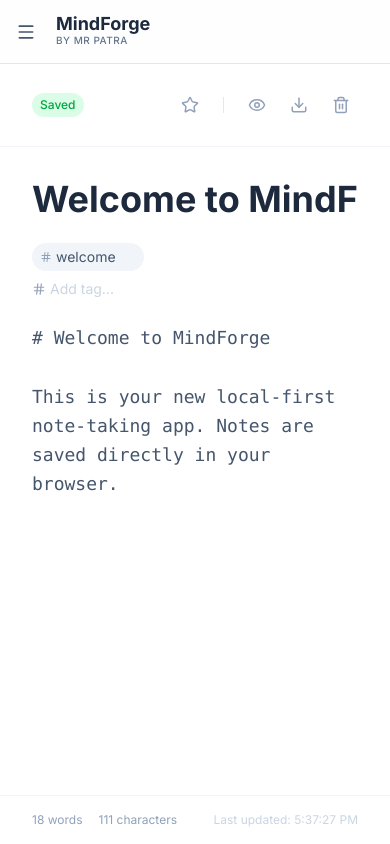
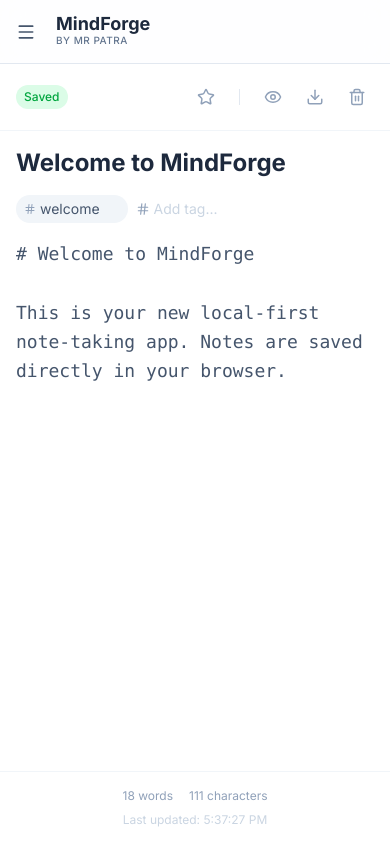
Before and after one commit to amitkumarpatra99/MindForge, a Next.js app: page /notes/13b56b64-14df-4efa-8edf-567d80291c27 in a window 390 px wide. Built offline with nearby package versions, Linux system fonts and the light colour scheme.

Commit message:
feat: Fully Responsive

```diff
--- a/app/components/Sidebar.js
+++ b/app/components/Sidebar.js
@@ -82,7 +82,7 @@ export default function Sidebar() {
             )}
 
             <aside className={`
-                fixed md:relative z-[60] h-screen w-80 flex flex-col
+                fixed md:relative z-[60] h-dvh w-80 flex flex-col
                 border-r border-slate-200 dark:border-slate-800
                 bg-slate-50/95 dark:bg-slate-900/95 backdrop-blur-xl transition-transform duration-300 ease-in-out
                 ${isMobileMenuOpen ? 'translate-x-0' : '-translate-x-full md:translate-x-0'}
--- a/app/layout.js
+++ b/app/layout.js
@@ -14,7 +14,7 @@ import Providers from "./components/Providers";
 export default function RootLayout({ children }) {
   return (
     <html lang="en" suppressHydrationWarning>
-      <body className={`${inter.className} flex h-screen overflow-hidden bg-white`}>
+      <body className={`${inter.className} flex h-dvh overflow-hidden bg-white`}>
         <Providers>
           <Sidebar />
           <div className="flex-1 overflow-auto pt-16 md:pt-0">
--- a/app/notes/[id]/page.js
+++ b/app/notes/[id]/page.js
@@ -76,7 +76,7 @@ export default function NoteEditor() {
   return (
     <div className="flex flex-col h-full bg-white dark:bg-slate-950 transition-colors">
       {/* Header */}
-      <header className="flex justify-between items-center px-8 py-6 border-b border-slate-100 dark:border-slate-800 bg-white/80 dark:bg-slate-950/80 backdrop-blur-sm sticky top-0 z-10">
+      <header className="flex justify-between items-center px-4 md:px-8 py-4 md:py-6 border-b border-slate-100 dark:border-slate-800 bg-white/80 dark:bg-slate-950/80 backdrop-blur-sm sticky top-0 z-10">
         <div className="flex items-center gap-4">
           <span className={`text-xs font-medium px-2 py-1 rounded-full ${status === 'Saved' ? 'bg-green-100 dark:bg-green-900/30 text-green-600 dark:text-green-400' : 'bg-yellow-100 dark:bg-yellow-900/30 text-yellow-600 dark:text-yellow-400'}`}>
             {status}
@@ -125,13 +125,13 @@ export default function NoteEditor() {
       </header>
 
       {/* Editor Area */}
-      <main className="flex-1 max-w-4xl w-full mx-auto p-8 flex flex-col gap-6 overflow-y-auto">
+      <main className="flex-1 max-w-4xl w-full mx-auto p-4 md:p-8 flex flex-col gap-4 md:gap-6 overflow-y-auto">
         <input
           type="text"
           value={note.title}
           onChange={(e) => handleChange('title', e.target.value)}
           placeholder="Note Title"
-          className="text-4xl font-bold text-slate-800 dark:text-slate-100 placeholder-slate-300 dark:placeholder-slate-700 outline-none w-full bg-transparent"
+          className="text-2xl md:text-4xl font-bold text-slate-800 dark:text-slate-100 placeholder-slate-300 dark:placeholder-slate-700 outline-none w-full bg-transparent"
         />
 
         {/* Tags Input */}
@@ -173,7 +173,7 @@ export default function NoteEditor() {
       </main>
 
       {/* Footer Stats */}
-      <footer className="px-8 py-4 border-t border-slate-100 dark:border-slate-800 text-xs text-slate-400 flex justify-between items-center bg-white/80 dark:bg-slate-950/80 backdrop-blur-sm">
+      <footer className="px-4 md:px-8 py-4 border-t border-slate-100 dark:border-slate-800 text-xs text-slate-400 flex flex-col md:flex-row justify-between items-center gap-2 bg-white/80 dark:bg-slate-950/80 backdrop-blur-sm">
         <div className="flex gap-4">
           <span>{note.content.trim().split(/\s+/).filter(Boolean).length} words</span>
           <span>{note.content.length} characters</span>
--- a/app/page.js
+++ b/app/page.js
@@ -4,8 +4,8 @@ export default function Home() {
       <div className="w-24 h-24 bg-accent-100 dark:bg-accent-900/30 text-accent-600 dark:text-accent-400 rounded-full flex items-center justify-center mb-6 shadow-xl shadow-accent-500/10">
         <span className="text-4xl text-accent-500">👋</span>
       </div>
-      <h1 className="text-3xl font-bold text-slate-800 dark:text-slate-100 mb-3">Welcome to MindForge</h1>
-      <p className="max-w-md text-slate-500 dark:text-slate-400 text-lg">
+      <h1 className="text-2xl md:text-3xl font-bold text-slate-800 dark:text-slate-100 mb-3">Welcome to MindForge</h1>
+      <p className="max-w-md text-slate-500 dark:text-slate-400 text-base md:text-lg">
         Select a note from the sidebar to start editing, or <span className="text-accent-600 dark:text-accent-400 font-medium">create a new one</span> to capture your thoughts.
       </p>
     </main>
```
